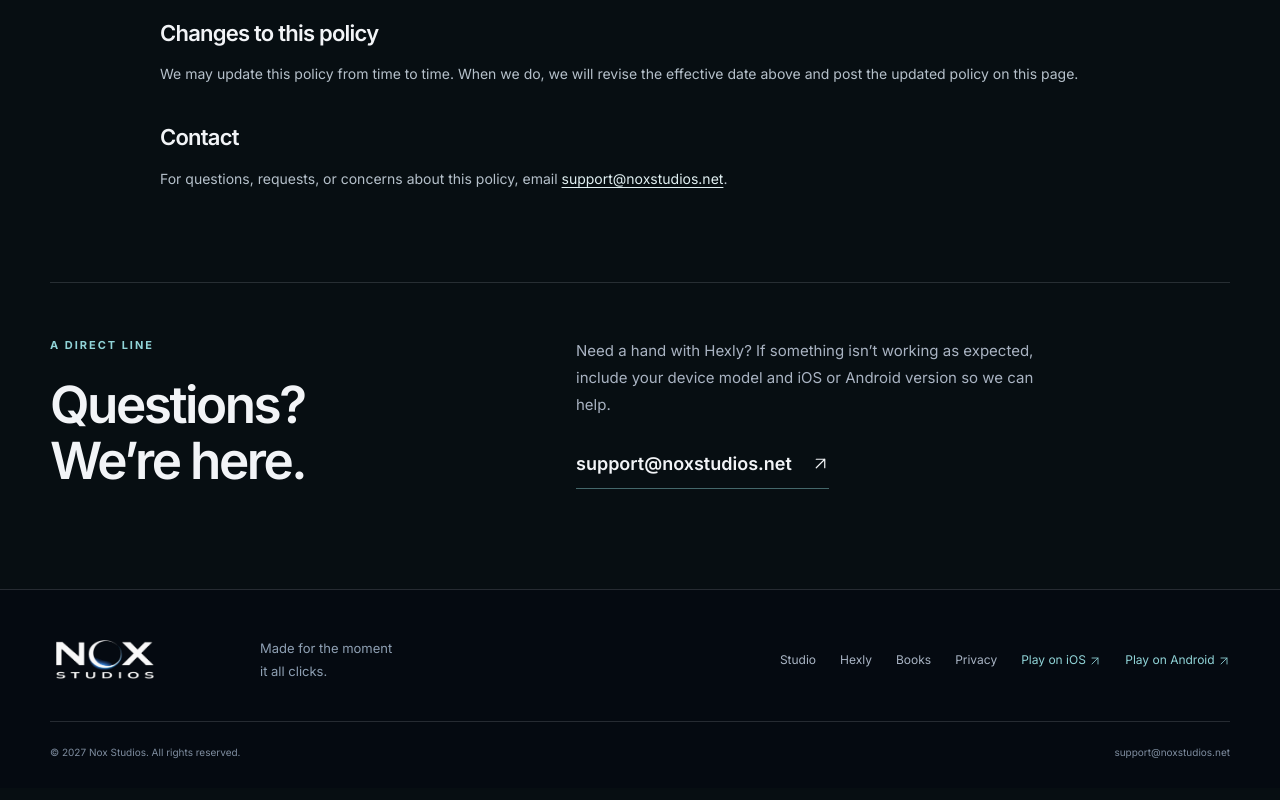
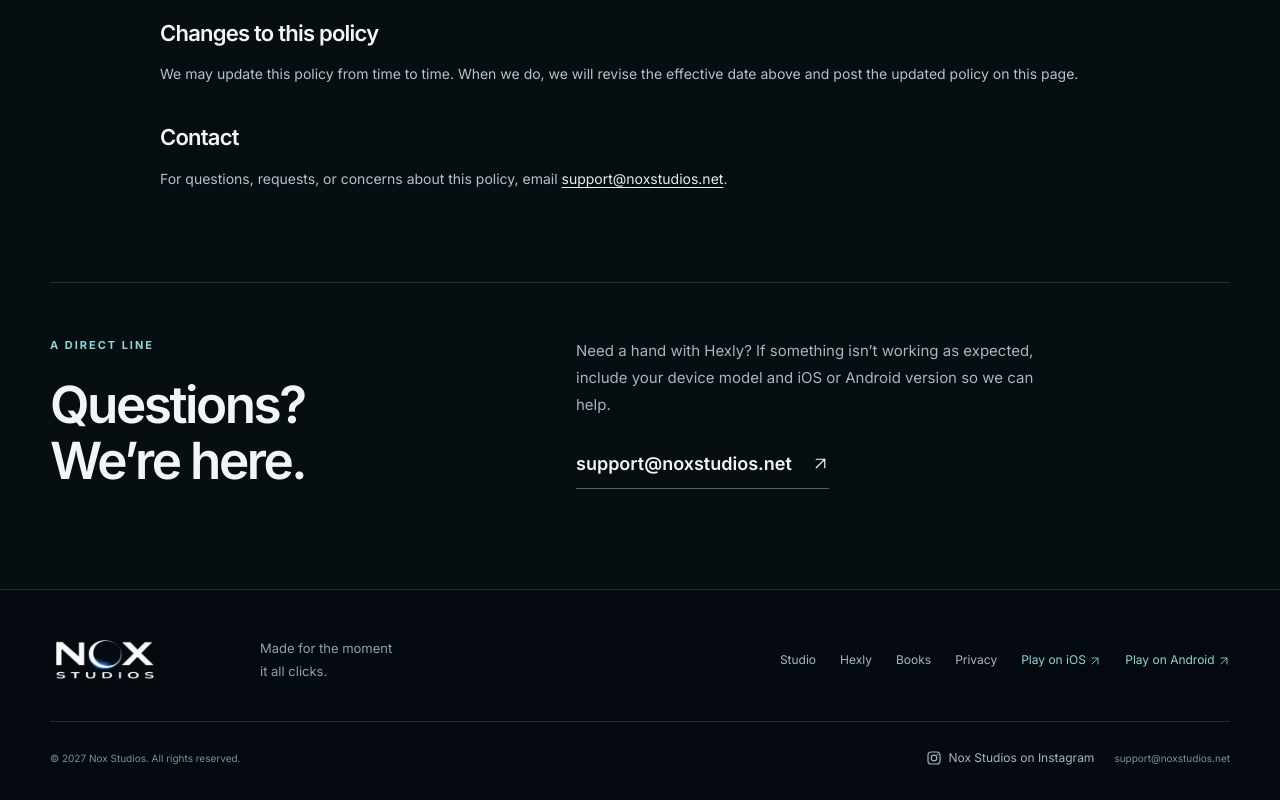
Before and after one commit to ncburns/noxstudios-website, a plain HTML site: page hexly.html in a window 1280 px wide. Shown: the part 8715-9515 px from the top of the page. Drawn offline with Linux system fonts and the light colour scheme.

Commit message:
Link the Nox Studios Instagram profile from the main footers

```diff
--- a/assets/css/style.css
+++ b/assets/css/style.css
@@ -40,3 +40,27 @@ h1,h2,h3,p{margin:0}h1,h2,h3{font-weight:600}h1{font-size:clamp(48px,5.7vw,78px)
 /* Mobile store links share the Hexly teal on both site themes. */
 .platform-actions{display:flex;align-items:stretch;gap:12px;max-width:100%}.platform-actions .button{flex:1;white-space:nowrap;gap:12px}.platform-actions .button.primary{background:#91d4d8;border-color:#91d4d8;color:#101b28}.platform-actions .button.primary:hover{background:#b9eef0}.footlinks .platform-link,.rhythm-stores .platform-link{color:#91d4d8}.rhythm-stores{flex-wrap:wrap}.theme-hexly .navlinks{margin-right:0}
 @media(max-width:540px){.platform-actions{width:100%}.platform-actions .button{padding-inline:12px;font-size:12px}.game-platform{max-width:155px}}
+
+.footer-bottom,
+.footer-contact {
+  align-items: center;
+}
+.footer-contact {
+  display: flex;
+  flex-wrap: wrap;
+  gap: 4px 20px;
+}
+.footer-contact a {
+  display: inline-flex;
+  align-items: center;
+  min-height: 28px;
+}
+.footer-instagram {
+  gap: 6px;
+  color: #a9b4c4;
+  font-size: 12px;
+}
+.footer-contact a:hover,
+.footer-contact a:focus-visible {
+  color: #fff;
+}
--- a/hexly.html
+++ b/hexly.html
@@ -18,7 +18,7 @@
   <link rel="preconnect" href="https://fonts.googleapis.com" />
   <link rel="preconnect" href="https://fonts.gstatic.com" crossorigin />
   <link href="https://fonts.googleapis.com/css2?family=Inter:wght@400;500;600;700;800&amp;display=swap" rel="stylesheet" />
-  <link rel="stylesheet" href="assets/css/style.css?v=hexly-hero-2" />
+  <link rel="stylesheet" href="assets/css/style.css?v=footer-social-1" />
   <link rel="stylesheet" href="assets/css/books.css?v=2027-sizes-audio" />
   <link rel="stylesheet" href="assets/css/gallery.css?v=2027-sizes-audio" />
   <link rel="stylesheet" href="assets/css/daily-promo.css?v=2027-daily-2" />
@@ -330,7 +330,20 @@
           <a href="index.html">Studio</a><a href="hexly.html">Hexly</a><a href="#books">Books</a><a href="#privacy">Privacy</a><a class="platform-link" href="https://apps.apple.com/us/app/hexly/id6757983877" target="_blank" rel="noopener noreferrer">Play on iOS <svg class="link-arrow" aria-hidden="true" viewBox="0 0 24 24" fill="none"><path d="M6 18 18 6M6 6h12v12" stroke="currentColor" stroke-width="1.7" stroke-linecap="round" stroke-linejoin="round"/></svg></a><a class="platform-link" href="https://play.google.com/store/apps/details?id=net.noxstudios.hexly" target="_blank" rel="noopener noreferrer">Play on Android <svg class="link-arrow" aria-hidden="true" viewBox="0 0 24 24" fill="none"><path d="M6 18 18 6M6 6h12v12" stroke="currentColor" stroke-width="1.7" stroke-linecap="round" stroke-linejoin="round"/></svg></a>
         </nav>
       </div>
-      <div class="footer-bottom"><span>© 2027 Nox Studios. All rights reserved.</span><a href="mailto:support@noxstudios.net">support@noxstudios.net</a></div>
+      <div class="footer-bottom">
+        <span>© 2027 Nox Studios. All rights reserved.</span>
+        <div class="footer-contact">
+          <a class="footer-instagram" href="https://www.instagram.com/playnoxstudios/" target="_blank" rel="noopener noreferrer">
+            <svg width="16" height="16" viewBox="0 0 24 24" fill="none" aria-hidden="true" focusable="false">
+              <rect x="3" y="3" width="18" height="18" rx="5" stroke="currentColor" stroke-width="1.8"/>
+              <circle cx="12" cy="12" r="4.2" stroke="currentColor" stroke-width="1.8"/>
+              <circle cx="17.4" cy="6.8" r="1.15" fill="currentColor"/>
+            </svg>
+            Nox Studios on Instagram
+          </a>
+          <a href="mailto:support@noxstudios.net">support@noxstudios.net</a>
+        </div>
+      </div>
     </div>
   </footer>
   <script src="assets/js/main.js?v=2027-sizes-audio"></script>
```
Also changed, not shown: index.html (+15 -2 lines).
